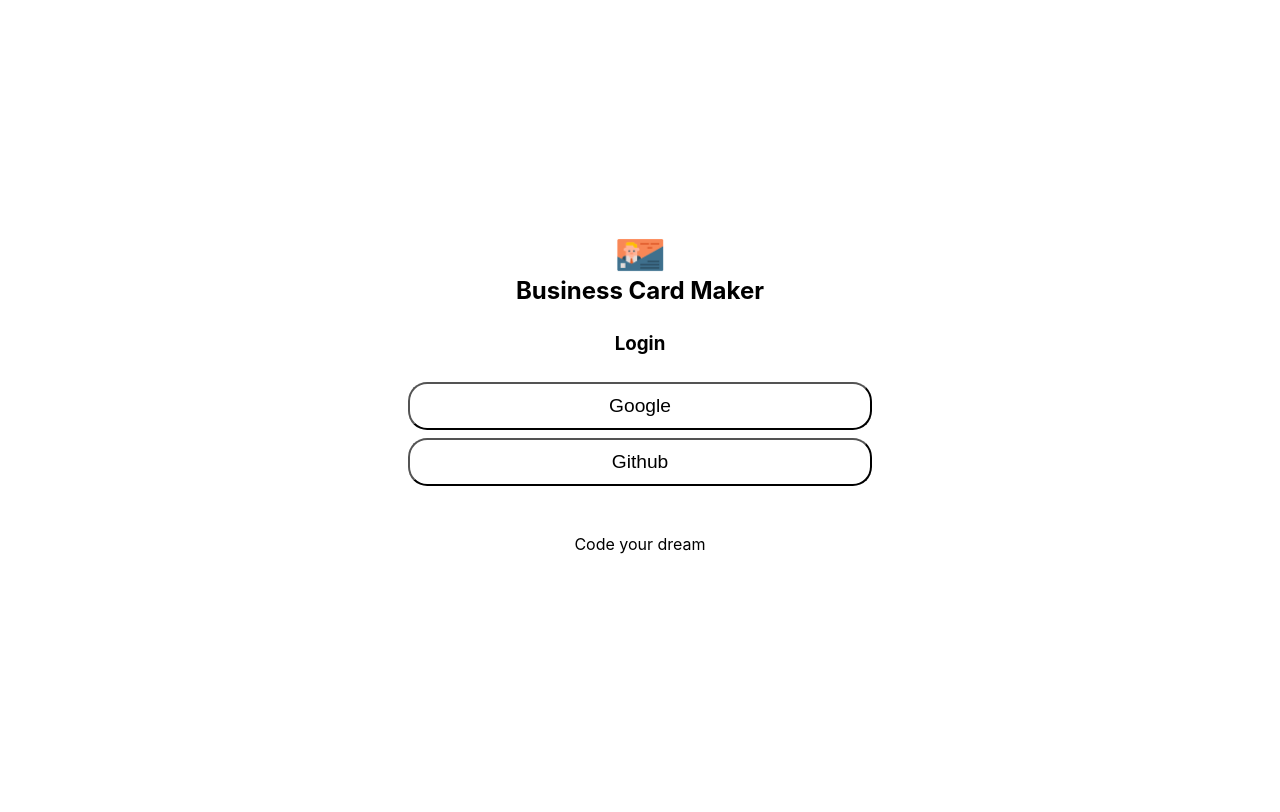
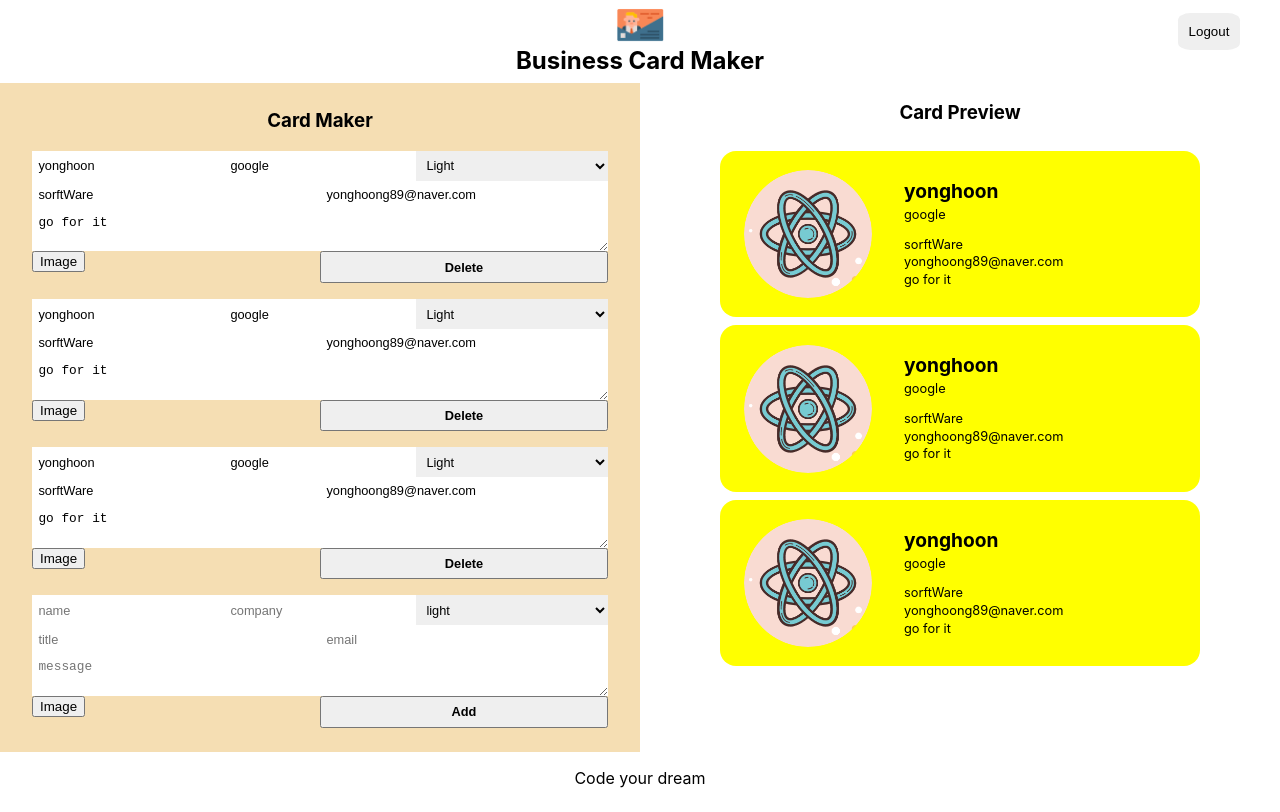
Before and after one commit to yonghoong89/businessCardMaker, a React (Create React App) app: page /maker in a window 1280 px wide. Before the commit this address led to /. Built offline with nearby package versions, Linux system fonts and the light colour scheme; no server answers.

Commit message:
배열 > 오브젝트 형식으로 변환(삭제,추가,수정 기능 추가)

```diff
--- a/src/components/card/card.jsx
+++ b/src/components/card/card.jsx
@@ -15,6 +15,7 @@ const Card = ({ card }) => {
     fileURL,
   } = card;
   const url = fileURL || DEFAULT_IMAGE;
+
   return (
     <li className={`${styles.card} ${getStyles(theme)}`}>
       <img className={styles.avatar} src={url} alt="profile photo" />
--- a/src/components/card_add_form/card_add_form.jsx
+++ b/src/components/card_add_form/card_add_form.jsx
@@ -16,7 +16,6 @@ const CardAddForm = ({onAdd}) => {
   const messageRef =useRef();
 
   const onSubmit = (event) => {
-    console.log('test')
     event.preventDefault();
     const card ={
       id:Date.now(),
--- a/src/components/card_edit_form/card_edit_form.jsx
+++ b/src/components/card_edit_form/card_edit_form.jsx
@@ -21,22 +21,20 @@ const CardEditForm = ({ card, updateCard, deleteCard}) => {
     fileName,
     fileURL,
   } = card;
-  const onSubmit = () => {
-
+  const onSubmit = (event) => {
+    deleteCard(card)
   };
 
   const onChange = (event) =>{
-
     if(event.currentTarget == null){
       return;
     }
     event.preventDefault();
-    console.log(event.currentTarget)
     updateCard({
       ...card,
       [event.currentTarget.name]:event.currentTarget.value,
-    })
-  }
+    });
+  };
   return (
     <form className={styles.form}>
       <input ref={nameRef} className={styles.input} type="text" name="name" value={name} onChange={onChange} />
--- a/src/components/editor/editor.jsx
+++ b/src/components/editor/editor.jsx
@@ -6,9 +6,9 @@ import styles from './editor.module.css';
 const Editor = ({cards, addCard, updateCard, deleteCard}) => (
   <section className={styles.editor}>
     <h1 className={styles.title}>Card Maker</h1>
-    {cards.map(card=> (
-      <CardEditForm key={card.id} card={card} updateCard={updateCard} deleteCard={deleteCard} />
-    ))}
+    {Object.keys(cards).map((key)=> {
+      return <CardEditForm key={key} card={cards[key]} updateCard={updateCard} deleteCard={deleteCard} />
+    })}
     <CardAddForm onAdd={addCard} />
   </section>
 );
--- a/src/components/maker/maker.jsx
+++ b/src/components/maker/maker.jsx
@@ -7,8 +7,8 @@ import Preview from '../preview/preview';
 import styles from './maker.module.css';
 
 const Maker = ({ authService }) => {
-  const [cards,setCards] = useState([
-    {
+  const [cards, setCards] = useState({
+      1 : {
         id:'1',
         name:'yonghoon',
         company:'google',
@@ -19,7 +19,7 @@ const Maker = ({ authService }) => {
         fileName:'yong',
         fileUrl:'yong.png'
       },
-    {
+      2 : {
         id:'2',
         name:'yonghoon',
         company:'google',
@@ -30,7 +30,7 @@ const Maker = ({ authService }) => {
         fileName:'yong',
         fileUrl:'yong.png'
       },
-    {
+      3 : {
         id:'3',
         name:'yonghoon',
         company:'google',
@@ -40,8 +40,8 @@ const Maker = ({ authService }) => {
         message:'go for it',
         fileName:'yong',
         fileUrl:'yong.png'
-    }
-  ])
+      },
+  })
   const history = useHistory();
   const onLogout = () => {
     authService.logout();
@@ -49,23 +49,32 @@ const Maker = ({ authService }) => {
 
   useEffect(() => {
     authService.onAuthChange(user => {
-      if (!user) {
-        history.push('/');
-      }
+      // if (!user) {
+      //   history.push('/');
+      // }
     });
   });
 
   const addCard = (card) =>{
-    const updated = [...cards, card];
+    const updated = {...cards, card};
     setCards(updated)
   }
 
+  //addCard에도 적용가능
   const updateCard = (card) =>{
-    console.log(card)
+    setCards(cards => {
+      const updated = {...cards};
+      updated[card.id] = card;
+      return updated;
+    });
   }
 
   const deleteCard = (card) =>{
-    console.log(card)
+    setCards(cards => {
+      const updated = {...cards};
+      delete updated[card.id]
+      return updated;
+    });
   }
 
   return (
--- a/src/components/preview/preview.jsx
+++ b/src/components/preview/preview.jsx
@@ -2,15 +2,19 @@ import React from 'react';
 import Card from '../card/card';
 import styles from './preview.module.css';
 
-const Preview = ({ cards }) => (
+
+
+const Preview = ({ cards }) => {
+  return (
   <section className={styles.preview}>
     <h1 className={styles.title}>Card Preview</h1>
     <ul className={styles.cards}>
-      {cards.map(card => (
-        <Card card={card} />
+      {Object.keys(cards).map(key => (
+        <Card key={key} card={cards[key]} />
       ))}
     </ul>
   </section>
-);
+  )
+};
 
 export default Preview;
--- a/src/service/auth_service.js
+++ b/src/service/auth_service.js
@@ -2,15 +2,16 @@ import firebase from 'firebase';
 import firebaseApp from './firebase';
 
 class AuthService {
+  //로그인
   login(providerName) {
     const authProvider = new firebase.auth[`${providerName}AuthProvider`]();
     return firebaseApp.auth().signInWithPopup(authProvider);
   }
-
+  //로그아웃
   logout() {
     firebase.auth().signOut();
   }
-
+  //사용자가 바뀌었을때 체크
   onAuthChange(onUserChanged) {
     firebase.auth().onAuthStateChanged(user => {
       onUserChanged(user);
```
Lines whose indentation alone changed are shown as unchanged.
